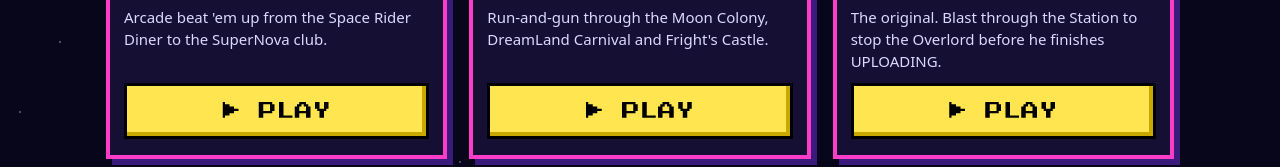
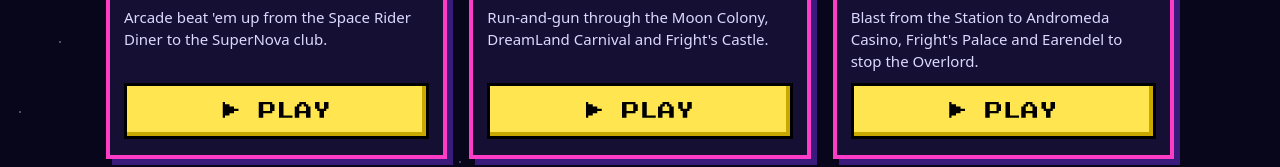
Before and after one commit to Sanyziahj/Sanyziahj.github.io, a plain HTML site: page index.html in a window 1280 px wide. Shown: the part 3038-3205 px from the top of the page. Drawn offline with Linux system fonts and the light colour scheme.

Commit message:
Station Strike card: new stages

```diff
--- a/index.html
+++ b/index.html
@@ -100,7 +100,7 @@ const GAMES = [
  {title:"Dream Strike", url:"https://sanyziahj.github.io/dream-strike/", img:"img/dream-strike.webp",
   desc:"Run-and-gun through the Moon Colony, DreamLand Carnival and Fright's Castle.", touch:true},
  {title:"Station Strike", url:"https://sanyziahj.github.io/station-strike/", img:"img/station-strike.webp",
-  desc:"The original. Blast through the Station to stop the Overlord before he finishes UPLOADING.", touch:true}
+  desc:"Blast from the Station to Andromeda Casino, Fright's Palace and Earendel to stop the Overlord.", touch:true}
 ];
 const SOON = true;
 const el = document.getElementById("games");
```
